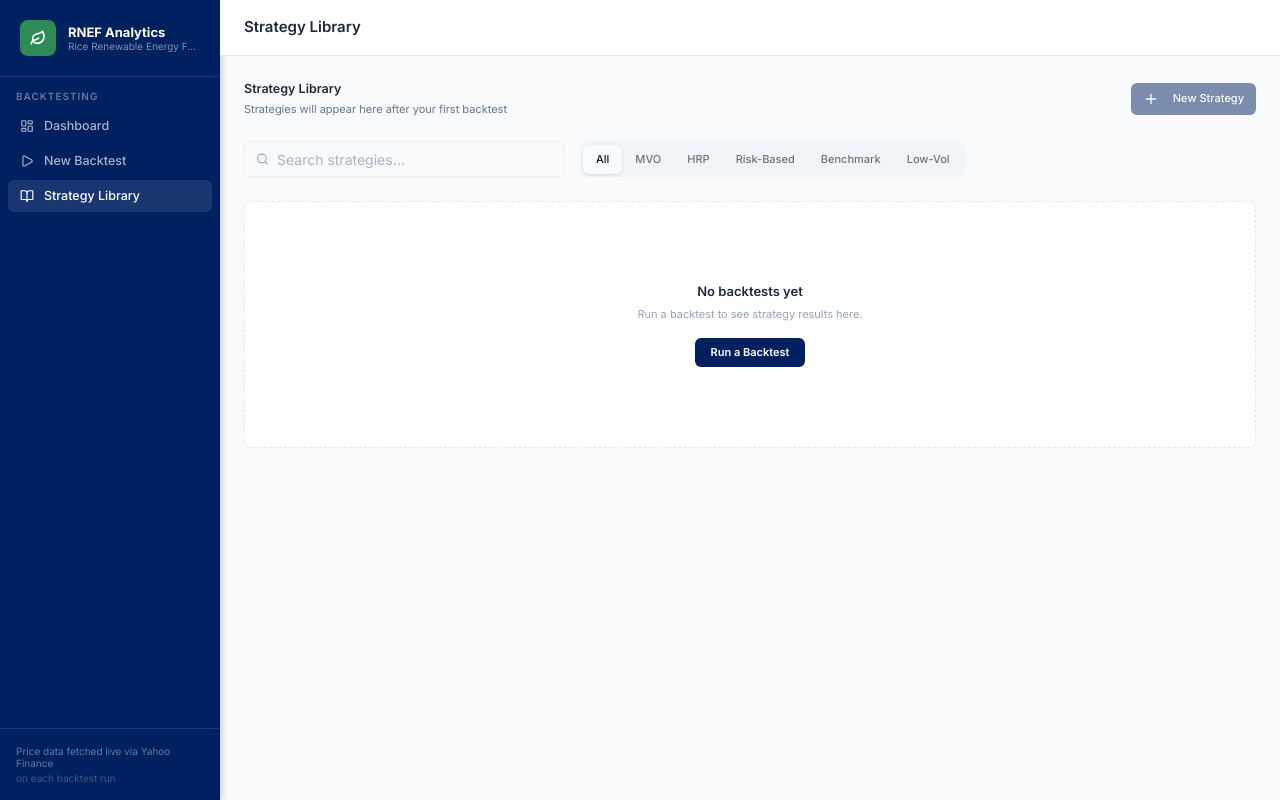
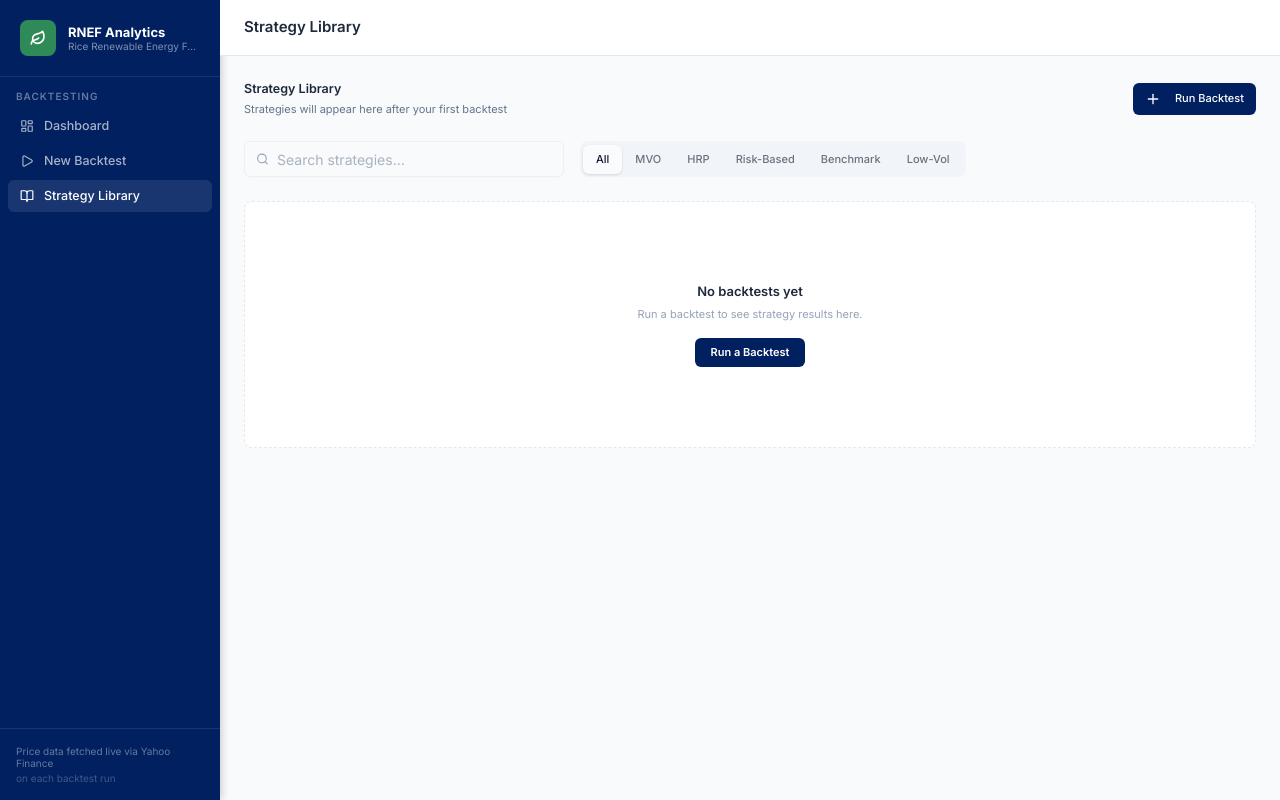
Before and after one commit to uxzh/RNEF_INFORMS, a Next.js app in the folder rnef-backtest/: page /strategies in a window 1280 px wide. Built offline with nearby package versions, Linux system fonts and the light colour scheme.

Commit message:
fix strategy library backtest button and color

```diff
--- a/rnef-backtest/src/app/strategies/page.tsx
+++ b/rnef-backtest/src/app/strategies/page.tsx
@@ -102,10 +102,12 @@ export default function StrategyLibraryPage() {
               : `${entries.length} result${entries.length !== 1 ? 's' : ''} across ${new Set(entries.map(e => e.runId)).size} run${new Set(entries.map(e => e.runId)).size !== 1 ? 's' : ''}`
           }
         />
-        <Button className="h-8 bg-[#002060] text-[11px] text-white hover:bg-[#003087]" disabled>
-          <Plus size={12} className="mr-1.5" />
-          New Strategy
-        </Button>
+        <Link href="/backtest">
+          <Button className="h-8 bg-[#002060] text-[11px] text-white hover:bg-[#003087]">
+            <Plus size={12} className="mr-1.5" />
+            Run Backtest
+          </Button>
+        </Link>
       </div>
 
       {/* Search + Tabs */}
--- a/rnef-backtest/src/lib/constants.ts
+++ b/rnef-backtest/src/lib/constants.ts
@@ -6,7 +6,7 @@ export const STRATEGY_META: Record<StrategyId, StrategyMeta> = {
   'hrp':          { id: 'hrp',          label: 'HRP',               color: '#7C3AED' },
   'var-scaled':   { id: 'var-scaled',   label: 'VaR-Scaled',        color: '#0891B2', dashed: true },
   'equal-weight': { id: 'equal-weight', label: 'Equal Weight',      color: '#94A3B8', dashed: true },
-  'min-vol':      { id: 'min-vol',      label: 'Min Volatility',    color: '#uv1D4ED8' },
+  'min-vol':      { id: 'min-vol',      label: 'Min Volatility',    color: '#1D4ED8' },
 }
 
 export const FUND_INCEPTION = '2022-10-13'
```
